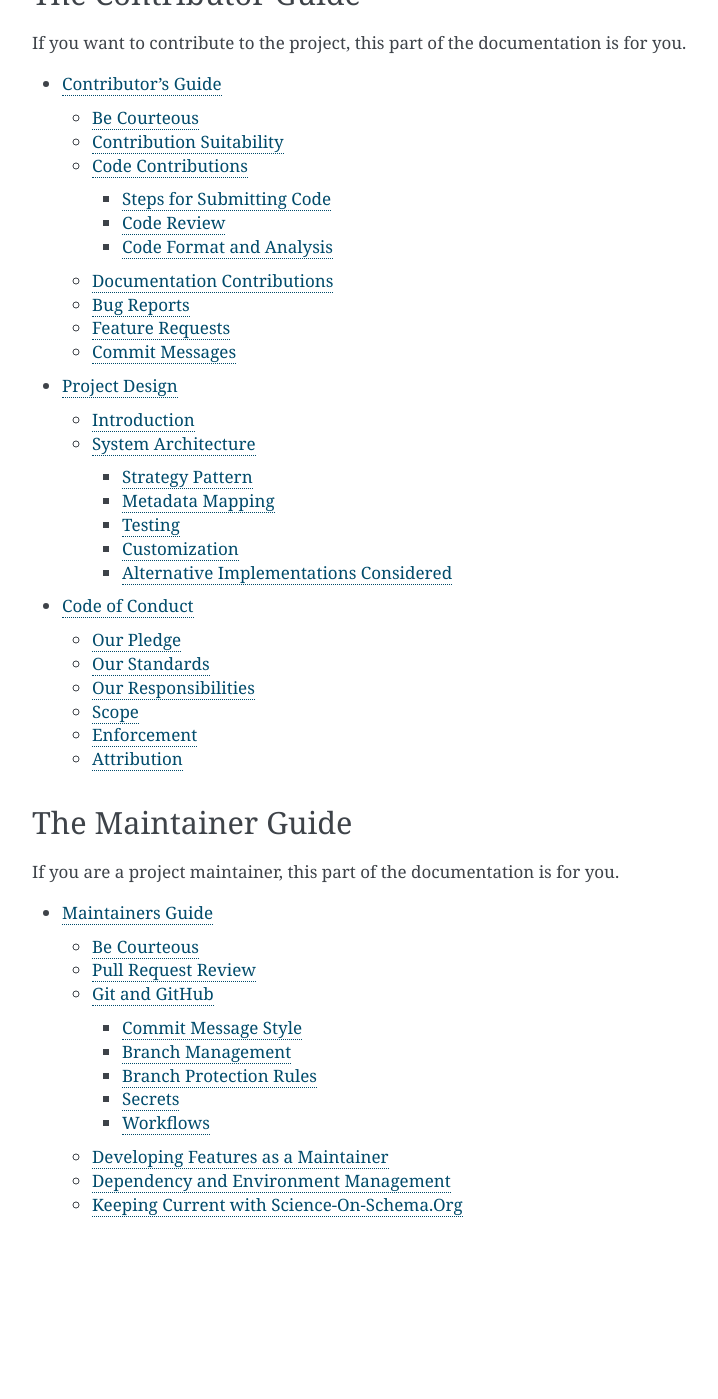
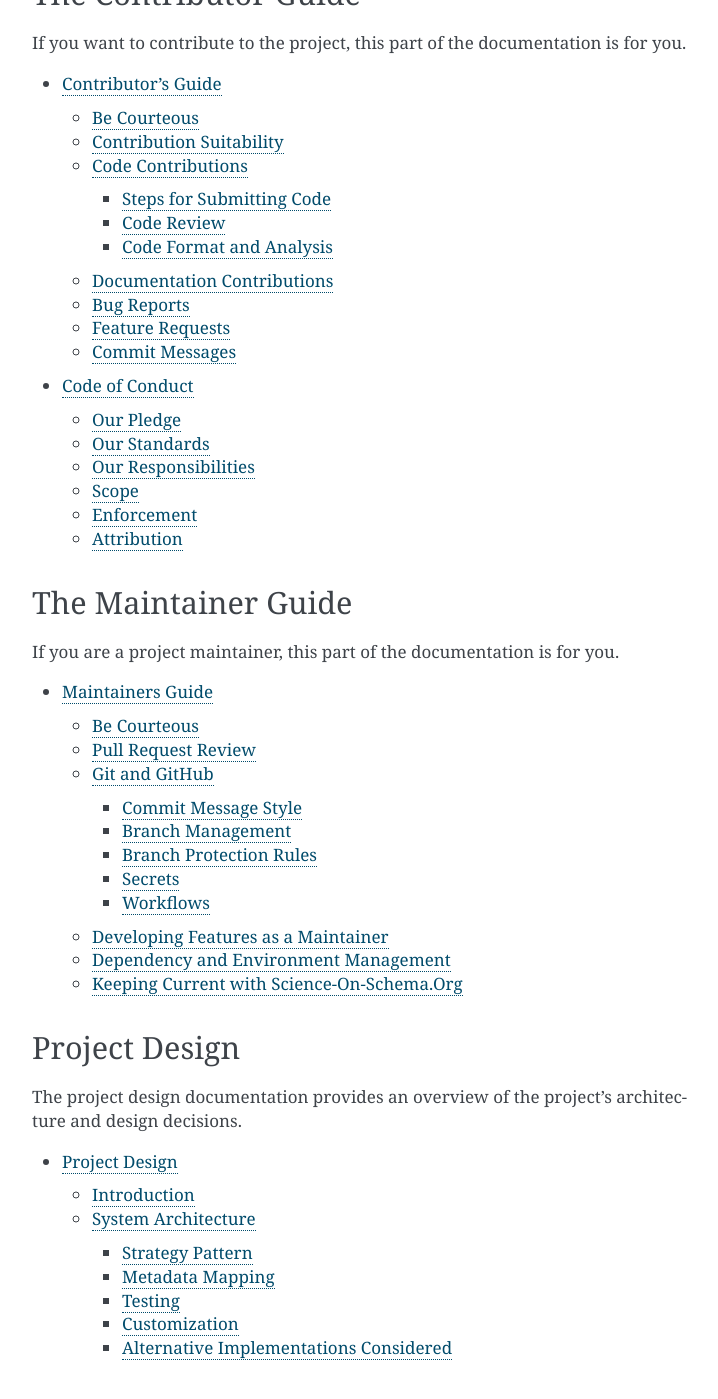
Before and after one commit to clnsmth/soso, a Sphinx documentation site: the page built from docs/source/index.rst, in a window 1280 px wide and 1400 px high, scrolled down 1572 px. Shown: the whole window, without its empty margins (388-1106 px from the left). Built offline with Sphinx 7.4.7, drawn with Linux system fonts in a browser that asks for light colours; before the commit the page ends 2828 px from its top, so only the background shows below that.

Commit message:
docs: design docs don't belong in contributor guide
Move design docs from the contributor guide to their own section since
design concepts are largely independent of contribution guidelines.

```diff
--- a/docs/source/_templates/sidebarintro.html
+++ b/docs/source/_templates/sidebarintro.html
@@ -23,6 +23,7 @@
 
   <li><a href="https://soso.readthedocs.io/en/latest/dev/contributing.html">Contributors Guide</a></li>
   <li><a href="https://soso.readthedocs.io/en/latest/dev/maintaining.html">Maintainers Guide</a></li>
+  <li><a href="https://soso.readthedocs.io/en/latest/dev/design.html">Project Design</a></li>
 
   <p></p>
 
--- a/docs/source/index.rst
+++ b/docs/source/index.rst
@@ -87,3 +86,14 @@
    :maxdepth: 3
 
    dev/maintaining
+
+Project Design
+--------------
+
+The project design documentation provides an overview of the project's
+architecture and design decisions.
+
+.. toctree::
+   :maxdepth: 3
+
+   dev/design
```
Also changed, not shown: other parts of docs/source/index.rst (+0 -1 lines).
